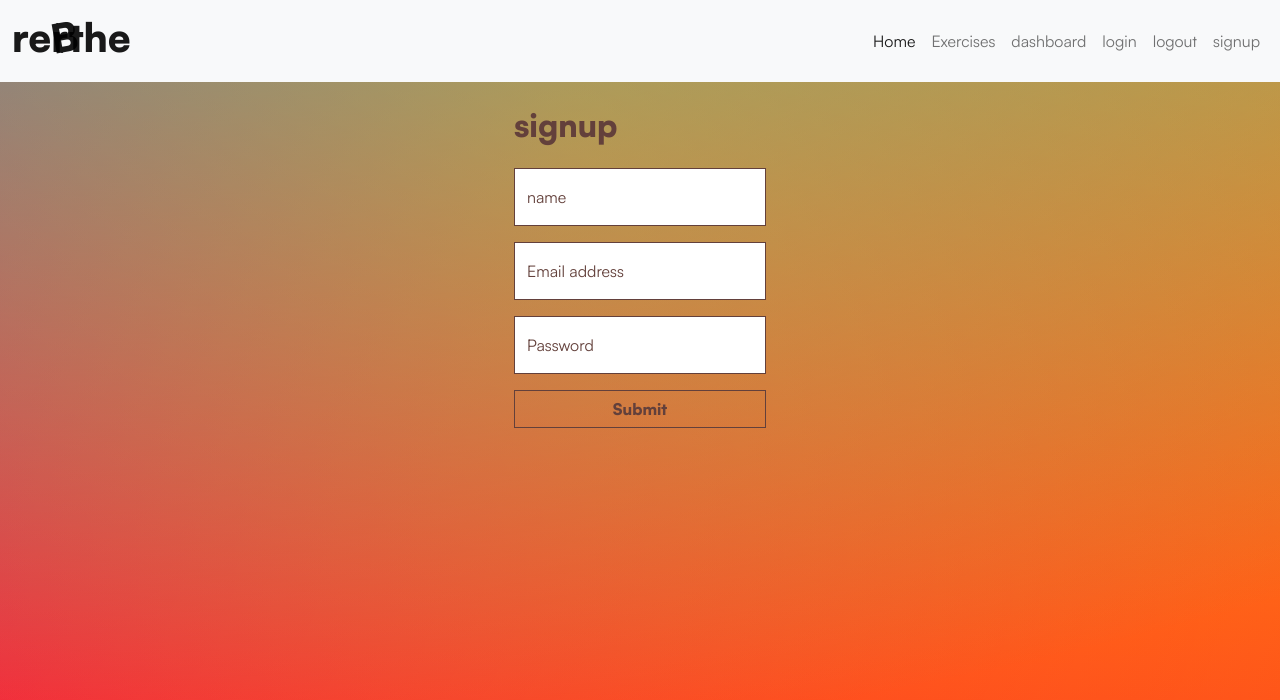
After one commit to antoniodegou/mod3_rebrthe_mongo, a Flask app: page /register in a window 1280 px wide. The commit adds this page. Shown: the top 700 px of the page. Run offline with Flask 3, Linux system fonts and the light colour scheme; some libraries are stand-ins or nearby versions.

Commit message:
added functionality for the register page

```diff
--- a/app.py
+++ b/app.py
@@ -4,6 +4,7 @@ from flask import (
     redirect, request, session, url_for)
 from flask_pymongo import PyMongo
 from bson import ObjectId
+from werkzeug.security import generate_password_hash, check_password_hash
 if  os.path.exists("env.py"):
     import env
 
@@ -17,15 +18,35 @@ mongo = PyMongo(app)
 
 
 @app.route("/")
-# @app.route("/home")
 def get_home():
     return render_template("home.html")
 
-# @app.route("/")
 @app.route("/get_exercises")
 def get_exercises():
     exercises = mongo.db.exercises.find()
     return render_template("exercises.html", exercises=exercises)
+
+@app.route("/register", methods=["GET", "POST"])
+def register():
+    if request.method == "POST":
+        # check if username already exists in db
+        existing_user = mongo.db.users.find_one({"username": request.form.get("username").lower()})
+
+        if existing_user:
+            flash("Username already exists")
+            return redirect(url_for("register"))
+
+        register = {
+            "username": request.form.get("username").lower(),
+            "email": request.form.get("email").lower(),
+            "password": generate_password_hash(request.form.get("password"))
+        }
+        mongo.db.users.insert_one(register)
+
+        # put the new user into 'session' cookie
+        session["user"] = request.form.get("username").lower()
+        flash("Registration Successful!")
+    return render_template("register.html")
 
 
 
--- a/templates/base.html
+++ b/templates/base.html
@@ -37,14 +37,25 @@
                     <a class="nav-link" href="#">logout</a>
                   </li>
                   <li class="nav-item">
-                    <a class="nav-link">signup</a>
+                    <a class="nav-link" href="{{ url_for('register') }}">signup</a>
                   </li>
                 </ul>
               </div>
             </div>
         </nav>
     </header>
-    <p>im part of base</p>
+    <section>
+      <!-- flash messages -->
+      {% with messages = get_flashed_messages() %}
+          {% if messages %}
+              {% for message in messages %}
+                  <div class="row flashes">
+                      <h4 class="light-blue lighten-4 center-align">{{ message }}</h4>
+                  </div>
+              {% endfor %}
+          {% endif %}
+      {% endwith %}
+  </section>
     {% block content %}
     {% endblock %}
 
--- /dev/null
+++ b/templates/register.html
@@ -0,0 +1,32 @@
+{% extends "base.html" %}
+
+{% block content %}
+<div  id="signup-form" class=" my-card  p-4 m-auto rounded-2    ">
+    <h2 class="pb-3">signup</h2>
+    <form method="POST" action="{{ url_for('register') }}">
+       <div class="form-floating mb-3">
+          <input type="name" class="form-control" id="username" name="username" placeholder="username">
+          <label for="username">name</label>
+       </div>
+       <div class="form-floating mb-3">
+          <input type="email" class="form-control" id="email" name="email" placeholder="name@example.com">
+          <label for="email">Email address</label>
+       </div>
+       <div class="form-floating  mb-3">
+          <input type="password" class="form-control" id="floatingPassword" name="password" placeholder="Password">
+          <label for="floatingPassword">Password</label>
+       </div>
+       <!-- <div class="form-floating  mb-5">
+          <input type="password" class="form-control" id="confirmPassword" placeholder="Confirm Password">
+          <label for="confirmPassword">Confirm Password</label>
+       </div> -->
+       <button   type="submit" class="btn btn-outline-dark rounded-0 mb-2">Submit</button>
+    </form>
+    <!-- <div class="mt-3">
+       <p class="text-end  mb-0">if you are already registered</p>
+       <a id="signin-button" href="" class="text-end">
+          <h4>signin</h4>
+       </a>
+    </div> -->
+ </div>
+{% endblock %}
```
Also changed, not shown: 1 other file.
